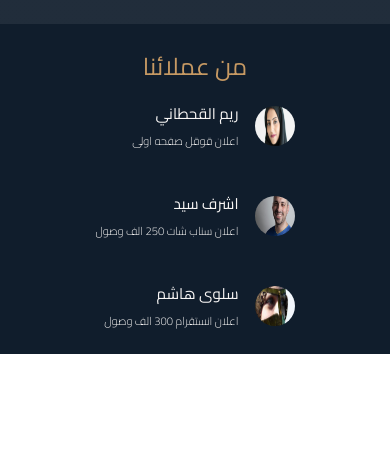
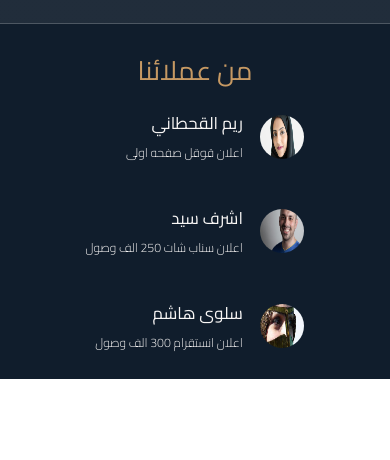
Before and after one commit to ashrafsayed2018/nexter, a plain HTML site: page index.html in a window 390 px wide. Shown: the part 820-1280 px from the top of the page. Drawn offline with Linux system fonts and the light colour scheme.

Commit message:
font size change in media query

```diff
--- a/scss/_base.scss
+++ b/scss/_base.scss
@@ -31,7 +31,7 @@ html {
     direction: rtl;
 
     @media screen and (max-width : $media-largest) {
-        font-size: 50%;
+        font-size: 55%;
     }
 }
 
```
Also changed, not shown: css/style.css.
